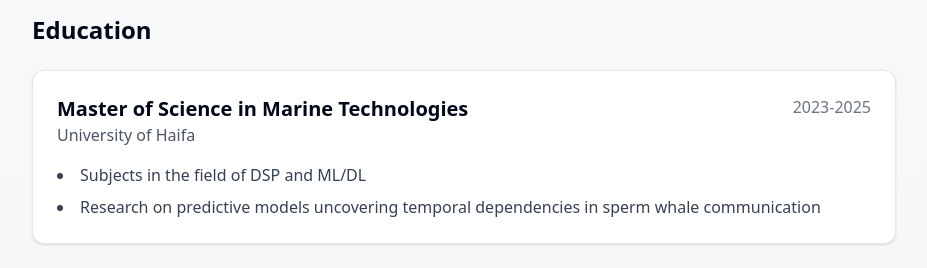
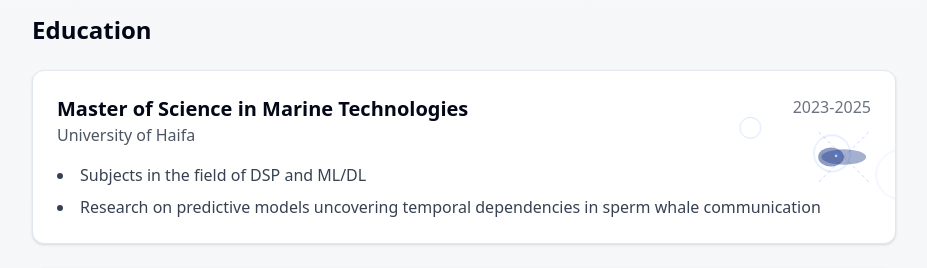
Before and after one commit to MaorAssayag/cv-website, a Next.js app: page / in a window 1280 px wide. Shown: the part 1280-1548 px from the top of the page, without its empty margins (176-1103 px from the left). Built offline with nearby package versions, Linux system fonts and the light colour scheme.

Commit message:
Add sperm whale animation to Marine Technologies education card

```diff
--- a/app/page.jsx
+++ b/app/page.jsx
@@ -52,7 +52,7 @@ export default function HomePage() {
                 <ul className="mt-4 space-y-2 list-disc list-inside text-gray-700">
                   <li>Led research, design, architecture, development, evaluation, integration, and maturation of communication sysetems</li>
                   <li>Leading teams of 15-20 programmers, engineers and QA.</li>
-                  <li>My passion is to create. Dedicating years to 17-hour workdays, writing ∼45k LOC per year.</li>
+                  <li>My passion is to create. Dedicating years to 17-hour workdays and delivering ∼45k LOC per year.</li>
                   <li>Brought novel ideas from initial conception through R&D phases to successful deployment in new operational
                   combat systems.</li>
                   <li>Designed and developed features of 35+ core microservices using RESTful API, Websocket, Kotlin, Java, Python, Golang, C#, C++, NodeJS, Angular, TypeScript</li>
@@ -75,7 +75,7 @@ export default function HomePage() {
                   <span className="text-gray-500">Oct 2020 – June 2025</span>
                 </div>
                 <p className="mt-4 text-gray-700">
-                  Led UI/UX design for combat systems, standardizing pixel-perfect design patterns and components across teams and systems to accelerate development velocity.
+                  Led UI/UX design for combat systems, standardizing pixel-perfect design patterns and components across teams and systems to accelerate development velocity
                 </p>
               </CardContent>
             </Card>
@@ -98,8 +98,46 @@ export default function HomePage() {
         <section>
           <h2 className="text-2xl font-bold mb-6">Education</h2>
           <div className="space-y-6">
-            <Card>
-              <CardContent className="p-6">
+            <Card className="group relative overflow-hidden transform transition-all duration-300">
+              <div className="absolute inset-0">
+                {/* Sperm whale with emitting signals SVG - positioned to the right */}
+                <svg className="absolute right-0 top-0 w-64 h-full" viewBox="0 0 400 200" preserveAspectRatio="xMidYMid meet">
+                  {/* Signal waves emanating from whale */}
+                  <circle cx="320" cy="100" r="30" fill="none" stroke="rgba(59, 130, 246, 0.4)" strokeWidth="2" className="animate-whale-signal" />
+                  <circle cx="320" cy="100" r="30" fill="none" stroke="rgba(59, 130, 246, 0.4)" strokeWidth="2" className="animate-whale-signal" style={{ animationDelay: '1s' }} />
+                  <circle cx="320" cy="100" r="30" fill="none" stroke="rgba(59, 130, 246, 0.4)" strokeWidth="2" className="animate-whale-signal" style={{ animationDelay: '2s' }} />
+
+                  {/* Additional signal arcs for more visual depth */}
+                  <path d="M 320 100 Q 300 80 280 60" fill="none" stroke="rgba(99, 102, 241, 0.3)" strokeWidth="1.5" strokeDasharray="5,5">
+                    <animate attributeName="opacity" values="0;0.5;0" dur="3s" repeatCount="indefinite" />
+                  </path>
+                  <path d="M 320 100 Q 300 120 280 140" fill="none" stroke="rgba(99, 102, 241, 0.3)" strokeWidth="1.5" strokeDasharray="5,5">
+                    <animate attributeName="opacity" values="0;0.5;0" dur="3s" repeatCount="indefinite" begin="1.5s" />
+                  </path>
+                  <path d="M 320 100 Q 340 80 360 60" fill="none" stroke="rgba(99, 102, 241, 0.3)" strokeWidth="1.5" strokeDasharray="5,5">
+                    <animate attributeName="opacity" values="0;0.5;0" dur="3s" repeatCount="indefinite" begin="0.75s" />
+                  </path>
+                  <path d="M 320 100 Q 340 120 360 140" fill="none" stroke="rgba(99, 102, 241, 0.3)" strokeWidth="1.5" strokeDasharray="5,5">
+                    <animate attributeName="opacity" values="0;0.5;0" dur="3s" repeatCount="indefinite" begin="2.25s" />
+                  </path>
+
+                  {/* Sperm whale body */}
+                  <g transform="translate(300, 90)">
+                    {/* Whale body */}
+                    <ellipse cx="20" cy="10" rx="35" ry="12" fill="rgba(30, 58, 138, 0.4)" />
+                    {/* Whale head */}
+                    <ellipse cx="0" cy="10" rx="20" ry="15" fill="rgba(30, 58, 138, 0.5)" />
+                    {/* Eye */}
+                    <circle cx="8" cy="8" r="2" fill="rgba(255, 255, 255, 0.8)" />
+                    {/* Signal origin point (forehead) */}
+                    <circle cx="10" cy="5" r="3" fill="rgba(59, 130, 246, 0.6)">
+                      <animate attributeName="r" values="3;4;3" dur="2s" repeatCount="indefinite" />
+                      <animate attributeName="opacity" values="0.6;1;0.6" dur="2s" repeatCount="indefinite" />
+                    </circle>
+                  </g>
+                </svg>
+              </div>
+              <CardContent className="p-6 relative z-10">
                 <div className="flex justify-between items-start">
                   <div>
                     <h3 className="text-xl font-semibold">Master of Science in Marine Technologies</h3>
--- a/tailwind.config.js
+++ b/tailwind.config.js
@@ -82,6 +82,11 @@ module.exports = {
           '0%, 100%': { opacity: 0.1 },
           '50%': { opacity: 1 },
         },
+        "whale-signal": {
+          '0%': { opacity: 0.8, transform: 'scale(0.5)' },
+          '50%': { opacity: 0.4, transform: 'scale(1)' },
+          '100%': { opacity: 0, transform: 'scale(1.5)' },
+        },
       },
       animation: {
         "accordion-down": "accordion-down 0.2s ease-out",
@@ -90,6 +95,7 @@ module.exports = {
         "rotate": "rotate 10s linear infinite",
         "glow": "glow 2s ease-in-out infinite",
         "morse": "morse 1s ease-in-out infinite",
+        "whale-signal": "whale-signal 3s ease-out infinite",
       },
     },
   },
```
